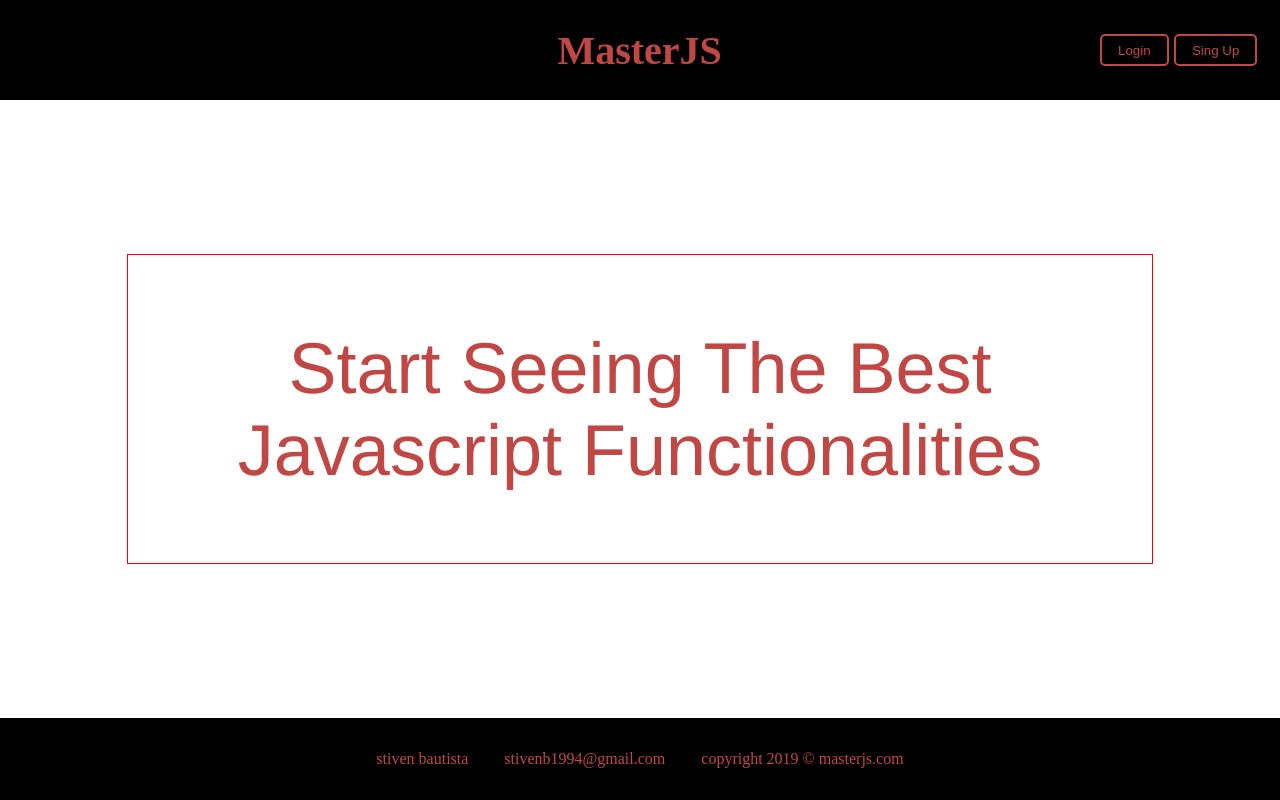
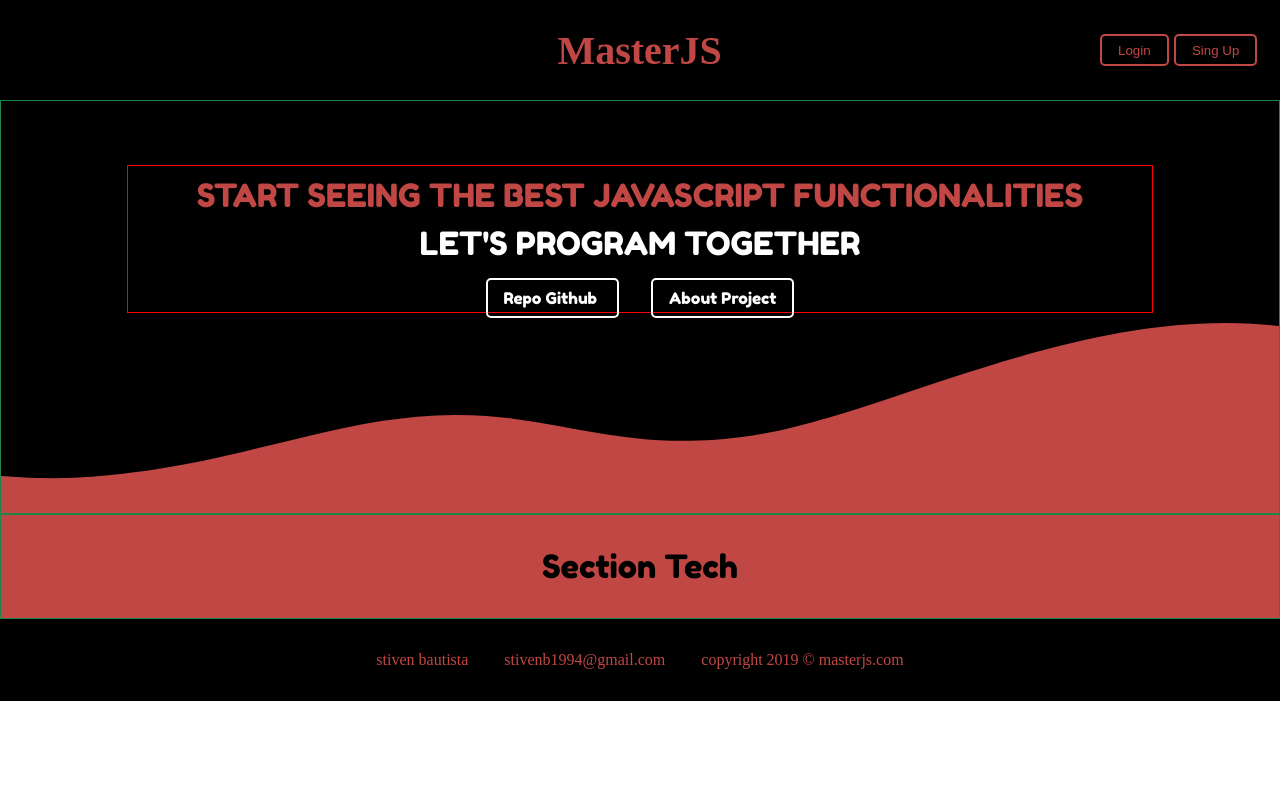
Before and after one commit to stivenbautista1998/masterjs, a plain HTML site: page index.html in a window 1280 px wide. Drawn offline with Linux system fonts and the light colour scheme.

Commit message:
base index

```diff
--- a/css/main.css
+++ b/css/main.css
@@ -1,3 +1,5 @@
+@import url('https://fonts.googleapis.com/css?family=Fredoka+One&display=swap');
+
 .nada {
     box-sizing: border-box;
     vertical-align: middle; /*Determina la alineación vertical de los contenidos de un elemento*/
@@ -20,9 +22,9 @@ body {
     font-size: 10px;
     height: 100vh;
     font-family: 'Times New Roman', Times, serif;
-    display: flex;
+    /* display: flex;
     flex-direction: column;
-    justify-content: space-between;
+    justify-content: start; */
 }
 
 .header {
@@ -134,26 +136,60 @@ body {
     transition: 1s;
 }
 
+.wrapper {
+    border: 1px solid red;
+    max-width: 1024px;
+    margin: 0 auto;
+}
+
+.section {
+    border: 1px solid #1e8449;
+    font-size: 2rem;
+    text-align: center;
+    font-family: 'Fredoka One', cursive;
+}
+
+.section-start {
+    padding-top: 2em;
+    color: #C14744;
+    text-transform: uppercase;
+    background-color: #000;
+}
+
+.section-tech {
+    color: #000;
+    background-color: #C14744;
+    text-transform: capitalize;
+}
+
+.section-start__text {
+    margin: .3em 0;
+}
+
+.section-tech__text {
+    text-align: center;
+}
+
 .link {
     text-decoration: none;
     text-transform: capitalize;
     color: #C14744;
 }
 
-.wrapper {
-    border: 1px solid red;
-    max-width: 1024px;
-    margin: 0 auto;
-    font-size: 1.5rem;
+.white {
+    color: #FFF;
 }
 
-.section-start {
-    font-size: 3em;
-    color: #C14744;
-    text-align: center;
+.section-start__button {
+    border: 2px solid #FFF;
+    padding: .5em 1em;
+    font-size: 1rem;
+    color: white;
+    border-radius: 5px;
+    margin: 0 1em;
     text-transform: capitalize;
-    font-family: 'Franklin Gothic Medium', 'Arial Narrow', Arial, sans-serif;
 }
+
 
 .footer-section {
     background: aqua;
--- a/index.html
+++ b/index.html
@@ -21,6 +21,10 @@
         </svg>
     </div>
 
+    <!-- <svg class="nectar-shape-divider" fill="#ffffff" xmlns="http://www.w3.org/2000/svg" viewBox="0 0 1000 300" preserveAspectRatio="none">
+        <path d="M 1000 299 l 2 -279 c -155 -36 -310 135 -415 164 c -102.64 28.35 -149 -32 -232 -31 c -80 1 -142 53 -229 80 c -65.54 20.34 -101 15 -126 11.61 v 54.39 z"></path> <path d="M 1000 286 l 2 -252 c -157 -43 -302 144 -405 178 c -101.11 33.38 -159 -47 -242 -46 c -80 1 -145.09 54.07 -229 87 c -65.21 25.59 -104.07 16.72 -126 10.61 v 22.39 z"></path> <path d="M 1000 300 l 1 -230.29 c -217 -12.71 -300.47 129.15 -404 156.29 c -103 27 -174 -30 -257 -29 c -80 1 -130.09 37.07 -214 70 c -61.23 24 -108 15.61 -126 10.61 v 22.39 z"></path>
+    </svg> -->
+
     <header class="header header-index">
         <div class="header-menu">
             <button class="header__menu-button">
@@ -41,11 +45,56 @@
             </button>
         </div>
     </header>
-    <div class="wrapper">
-        <section class="section-start">
-            <p>start seeing the best javascript functionalities</p>
-        </section>
-    </div>
+    <style>
+        .nectar-shape-divider-wrap {
+            height: 200px;
+            z-index: 3;
+            transform: translateZ(0);
+
+            vertical-align: baseline;
+            font-family: inherit;
+            font-weight: inherit;
+            font-style: inherit;
+            font-size: 100%;
+            outline: 0;
+            padding: 0;
+            margin: 0;
+        }
+        .nectar-shape-divider {
+            width: 100%;
+            left: 0;
+            bottom: 0;
+            height: 100%;
+            position: absolute;
+        }
+    </style>
+    <section class="section section-start">
+        <div class="wrapper">
+            <p class="section-start__text">start seeing the best javascript functionalities</p>
+            <p class="section-start__text white">let's program together</p>
+
+            <a href="#" class="link">
+                <span class="section-start__button">
+                    repo github
+                </span>
+            </a>
+            <a href="#" class="link">
+                <span class="section-start__button">
+                    about project
+                </span>
+            </a>
+        </div>
+        <div class="nectar-shape-divider-wrap" data-front="" data-style="waves_opacity_alt" data-position="bottom" bis_skin_checked="1">
+            <svg class="nectar-shape-divider" fill="#c14744" xmlns="http://www.w3.org/2000/svg" viewBox="0 0 1000 300" preserveAspectRatio="none">
+                <path d="M 1000 299 l 2 -279 c -155 -36 -310 135 -415 164 c -102.64 28.35 -149 -32 -232 -31 c -80 1 -142 53 -229 80 c -65.54 20.34 -101 15 -126 11.61 v 54.39 z"></path>
+                <path d="M 1000 286 l 2 -252 c -157 -43 -302 144 -405 178 c -101.11 33.38 -159 -47 -242 -46 c -80 1 -145.09 54.07 -229 87 c -65.21 25.59 -104.07 16.72 -126 10.61 v 22.39 z"></path>
+                <path d="M 1000 300 l 1 -230.29 c -217 -12.71 -300.47 129.15 -404 156.29 c -103 27 -174 -30 -257 -29 c -80 1 -130.09 37.07 -214 70 c -61.23 24 -108 15.61 -126 10.61 v 22.39 z"></path>
+            </svg>
+        </div>
+    </section>
+    <section class="section section-tech">
+        <p class="section-tech__text">section tech</p>
+    </section>
     <footer class="footer-section">
         <ul class="footer-section__list list">
             <li class="footer-section__list-item">stiven bautista</li>
```
